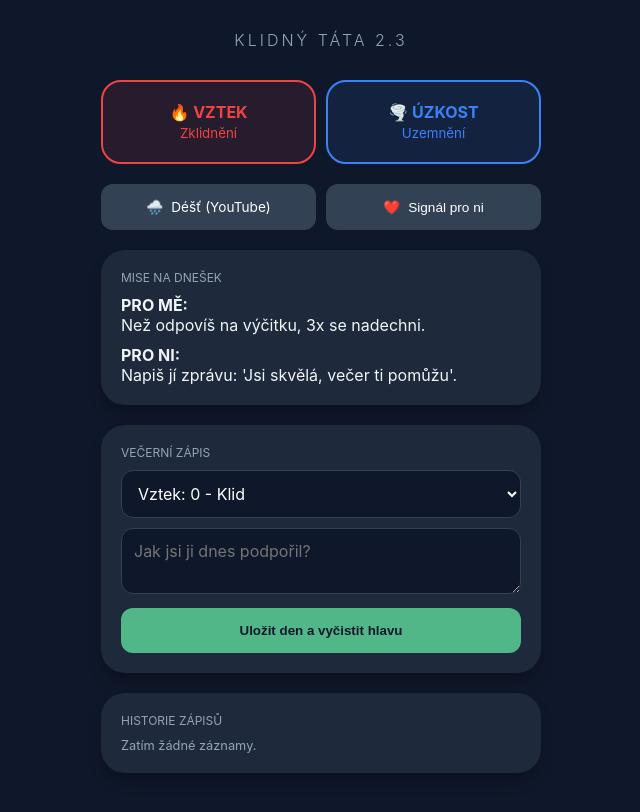
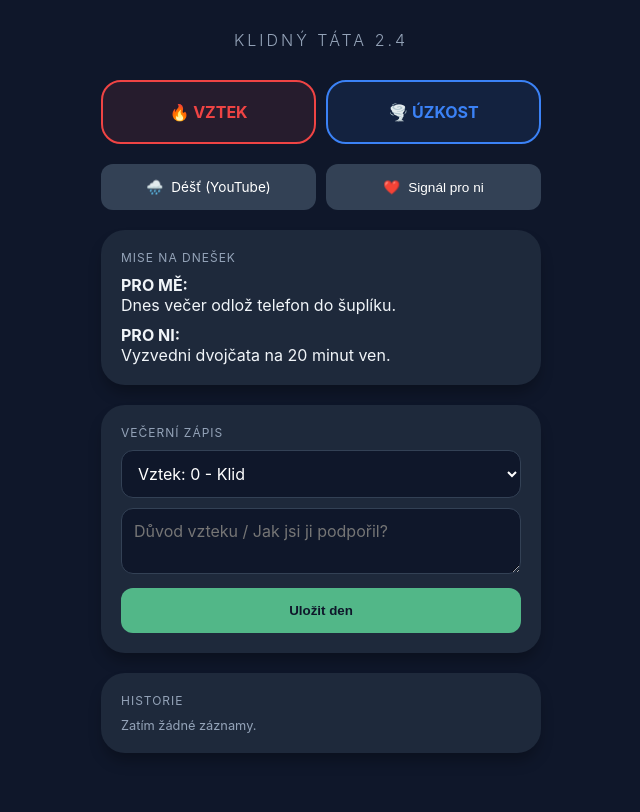
Before and after one commit to dvoj-test/opora, a plain HTML site: page index.html in a window 1280 px wide. Shown: the whole page, without its empty margins (319-959 px from the left). Drawn offline with Linux system fonts and the light colour scheme.

Commit message:
Update index_v2.5.html

```diff
--- a/index.html
+++ b/index.html
@@ -3,7 +3,7 @@
 <head>
     <meta charset="UTF-8">
     <meta name="viewport" content="width=device-width, initial-scale=1.0, maximum-scale=1.0, user-scalable=no">
-    <title>Klidný Táta 2.3</title>
+    <title>Klidný Táta 2.4</title>
     <style>
         :root {
             --bg: #0f172a; --card: #1e293b; --primary: #52b788; --accent: #3b82f6;
@@ -15,27 +15,22 @@
         header { text-align: center; padding: 10px 0; }
         header h1 { font-size: 1rem; font-weight: 300; letter-spacing: 3px; color: var(--text-dim); text-transform: uppercase; }
 
-        /* SOS SEKCE */
         .sos-grid { display: grid; grid-template-columns: 1fr 1fr; gap: 10px; }
         .sos-btn { padding: 20px; border-radius: 20px; text-align: center; font-weight: bold; cursor: pointer; border: 2px solid; transition: 0.2s; }
         .sos-anger { border-color: var(--danger); color: var(--danger); background: rgba(239, 68, 68, 0.1); }
         .sos-anxiety { border-color: var(--accent); color: var(--accent); background: rgba(59, 130, 246, 0.1); }
 
         .card { background: var(--card); border-radius: 24px; padding: 20px; box-shadow: 0 10px 15px -3px rgba(0,0,0,0.3); }
-        .label { font-size: 0.75rem; color: var(--text-dim); text-transform: uppercase; margin-bottom: 10px; display: block; }
+        .label { font-size: 0.75rem; color: var(--text-dim); text-transform: uppercase; letter-spacing: 1px; margin-bottom: 10px; display: block; }
 
-        /* AKCE */
         .action-row { display: grid; grid-template-columns: 1fr 1fr; gap: 10px; }
-        .action-btn { background: #334155; border: none; padding: 15px; border-radius: 12px; color: white; cursor: pointer; font-size: 0.85rem; display: flex; align-items: center; justify-content: center; gap: 8px; text-decoration: none; }
+        .action-btn { background: #334155; border: none; padding: 15px; border-radius: 12px; color: white; cursor: pointer; font-size: 0.85rem; display: flex; align-items: center; justify-content: center; gap: 8px; text-decoration: none; text-align: center; }
 
-        /* DENÍK */
         textarea, select { width: 100%; background: #0f172a; border: 1px solid #334155; border-radius: 12px; color: white; padding: 12px; margin-bottom: 10px; font-family: inherit; font-size: 1rem; }
         .save-btn { background: var(--primary); color: #0f172a; border: none; padding: 15px; border-radius: 12px; width: 100%; font-weight: bold; cursor: pointer; }
 
-        /* HISTORIE */
         .history-item { padding: 10px; border-bottom: 1px solid #334155; font-size: 0.85rem; line-height: 1.4; }
 
-        /* SOS MODAL */
         #sos-modal { display: none; position: fixed; inset: 0; background: var(--bg); z-index: 2000; flex-direction: column; align-items: center; justify-content: center; padding: 30px; text-align: center; }
         .breath-circle { width: 140px; height: 140px; background: var(--primary); border-radius: 50%; box-shadow: 0 0 50px var(--primary); margin-bottom: 40px; }
         .animate-anger { animation: bAnger 6s infinite ease-in-out; }
@@ -48,16 +43,16 @@
 <body>
 
 <div class="container">
-    <header><h1>Klidný Táta 2.3</h1></header>
+    <header><h1>Klidný Táta 2.4</h1></header>
 
     <div class="sos-grid">
-        <div class="sos-btn sos-anger" onclick="startSOS('anger')">🔥 VZTEK<br><small style="font-weight:normal">Zklidnění</small></div>
-        <div class="sos-btn sos-anxiety" onclick="startSOS('anxiety')">🌪️ ÚZKOST<br><small style="font-weight:normal">Uzemnění</small></div>
+        <div class="sos-btn sos-anger" onclick="startSOS('anger')">🔥 VZTEK</div>
+        <div class="sos-btn sos-anxiety" onclick="startSOS('anxiety')">🌪️ ÚZKOST</div>
     </div>
 
     <div class="action-row">
-        <!-- ZMĚNA: Tlačítko na YouTube -->
-        <a href="https://www.youtube.com/watch?v=mPZkdNFqeps" target="_blank" class="action-btn">
+        <!-- NOVÝ OVĚŘENÝ ODKAZ NA 10 HODIN DEŠTĚ -->
+        <a href="https://www.youtube.com/watch?v=tj9d6ahu4_4" target="_blank" class="action-btn">
             <span>🌧️</span> Déšť (YouTube)
         </a>
         <button class="action-btn" onclick="sendSignal()">
@@ -81,56 +76,50 @@
             <option value="4">4 - Výbuch</option>
             <option value="5">5 - Zkrat</option>
         </select>
-        <textarea id="note" rows="2" placeholder="Jak jsi ji dnes podpořil?"></textarea>
-        <button class="save-btn" onclick="saveEntry()">Uložit den a vyčistit hlavu</button>
+        <textarea id="note" rows="2" placeholder="Důvod vzteku / Jak jsi ji podpořil?"></textarea>
+        <button class="save-btn" onclick="saveEntry()">Uložit den</button>
     </section>
 
     <section class="card">
-        <span class="label">Historie zápisů</span>
-        <div id="history-list">
-            <!-- Historie se načte zde -->
-        </div>
+        <span class="label">Historie</span>
+        <div id="history-list"></div>
     </section>
 </div>
 
 <div id="sos-modal">
     <div id="breath-circle" class="breath-circle"></div>
-    <h2 id="sos-instruction" style="font-weight:300;">Dýchej...</h2>
+    <h2 id="sos-instruction" style="font-weight:300;">Dýchej s kruhem...</h2>
     <div class="close-sos" onclick="stopSOS()">Zavřít</div>
 </div>
 
 <script>
     const tasksMe = [
-        "Zůstaň 5 minut v autě před příchodem domů.",
-        "Dej si studenou sprchu hned po práci.",
-        "Dnes večer odlož telefon do jiné místnosti.",
-        "Než odpovíš na výčitku, 3x se nadechni.",
-        "Před vstupem domů si vybav jeden důvod, proč svou ženu miluješ.",
-        "Dnes zkus mluvit o 20 % tišeji než obvykle."
+        "Zůstaň 5 minut v autě před domem.",
+        "Dnes večer odlož telefon do šuplíku.",
+        "Než odpovíš na výčitku, 3x hluboký nádech.",
+        "Studená sprcha hned po příchodu domů.",
+        "Mluv dnes o 20 % tišeji než obvykle."
     ];
     const tasksHer = [
-        "Uvař jí čaj bez ptaní a jen jí ho dones.",
+        "Uvař jí čaj bez ptaní.",
         "Vyzvedni dvojčata na 20 minut ven.",
-        "Umyj nádobí po večeři úplně sám.",
+        "Umyj nádobí po večeři sám.",
         "Napiš jí zprávu: 'Jsi skvělá, večer ti pomůžu'.",
-        "Zeptej se jí: 'Co pro tebe můžu teď udělat?'",
         "Dnes ji 15 minut jen poslouchej bez rad."
     ];
 
-    // SMS LOGIKA
     function sendSignal() {
-        const msg = "Ahoj lasko, moc na tebe myslim. Jsi statecna, jak to zvladas. Vecer jsem v tom s tebou. ❤️";
+        const msg = "Ahoj lasko, moc na tebe myslim. Jsi statecna. Večer jsem v tom s tebou. ❤️";
         const isIOS = /iPad|iPhone|iPod/.test(navigator.userAgent) && !window.MSStream;
         const link = isIOS ? `sms:&body=${encodeURIComponent(msg)}` : `sms:?body=${encodeURIComponent(msg)}`;
 
         if (/Android|iPhone|iPad|iPod/i.test(navigator.userAgent)) {
             window.location.href = link;
         } else {
-            alert("Tato funkce funguje pouze v mobilu. Text: " + msg);
+            alert("Funkční pouze v mobilu. Text: " + msg);
         }
     }
 
-    // SOS MODAL
     function startSOS(type) {
         document.getElementById('sos-modal').style.display = 'flex';
         const circle = document.getElementById('breath-circle');
@@ -139,7 +128,6 @@
     }
     function stopSOS() { document.getElementById('sos-modal').style.display = 'none'; }
 
-    // DENÍK & HISTORIE
     function saveEntry() {
         const entry = {
             date: new Date().toLocaleDateString(),
@@ -149,7 +137,7 @@
         let logs = JSON.parse(localStorage.getItem('calm_logs') || '[]');
         logs.push(entry);
         localStorage.setItem('calm_logs', JSON.stringify(logs));
-        alert("Zapsáno. Jsi o krok blíž ke klidu.");
+        alert("Zapsáno.");
         document.getElementById('note').value = "";
         updateStats();
     }
```
